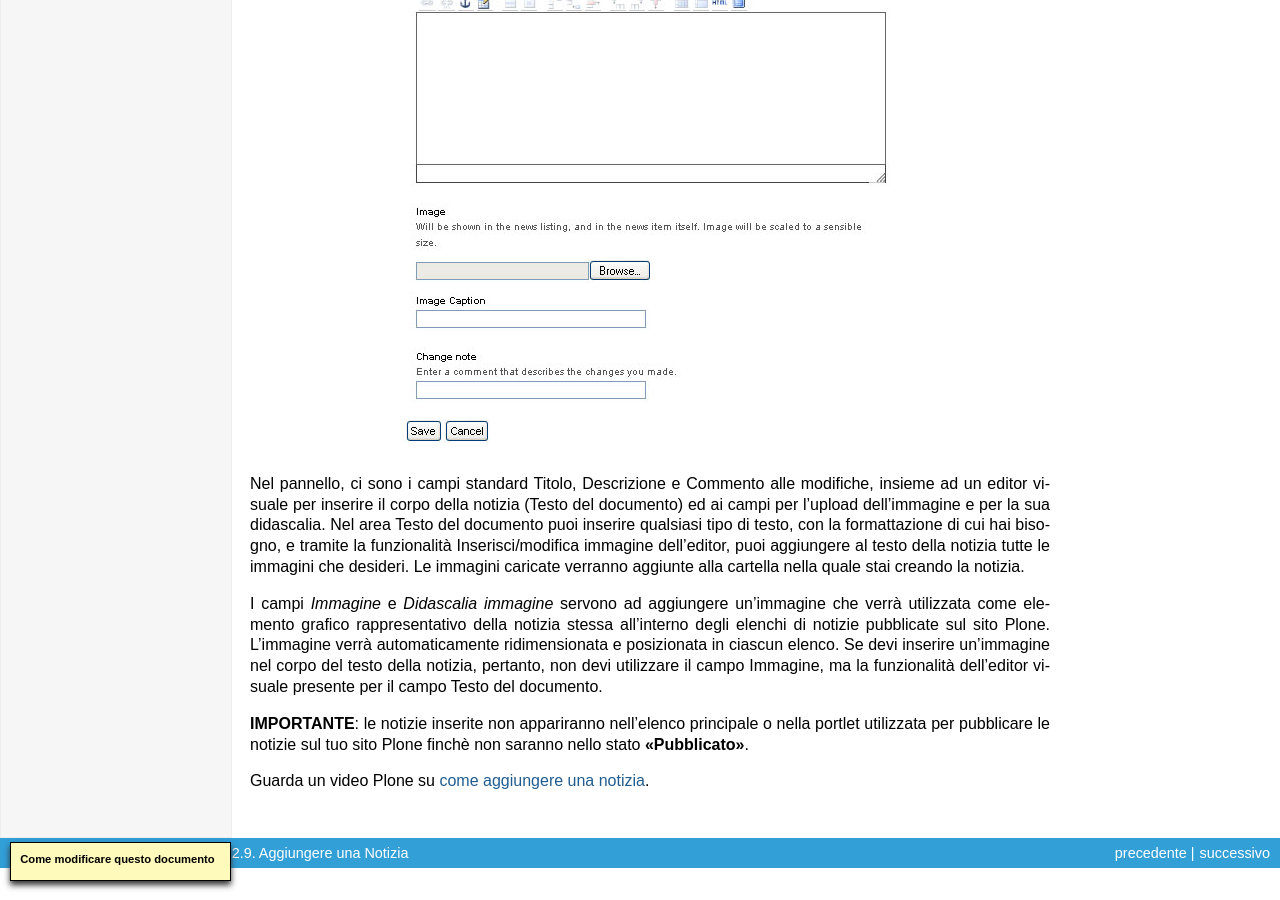
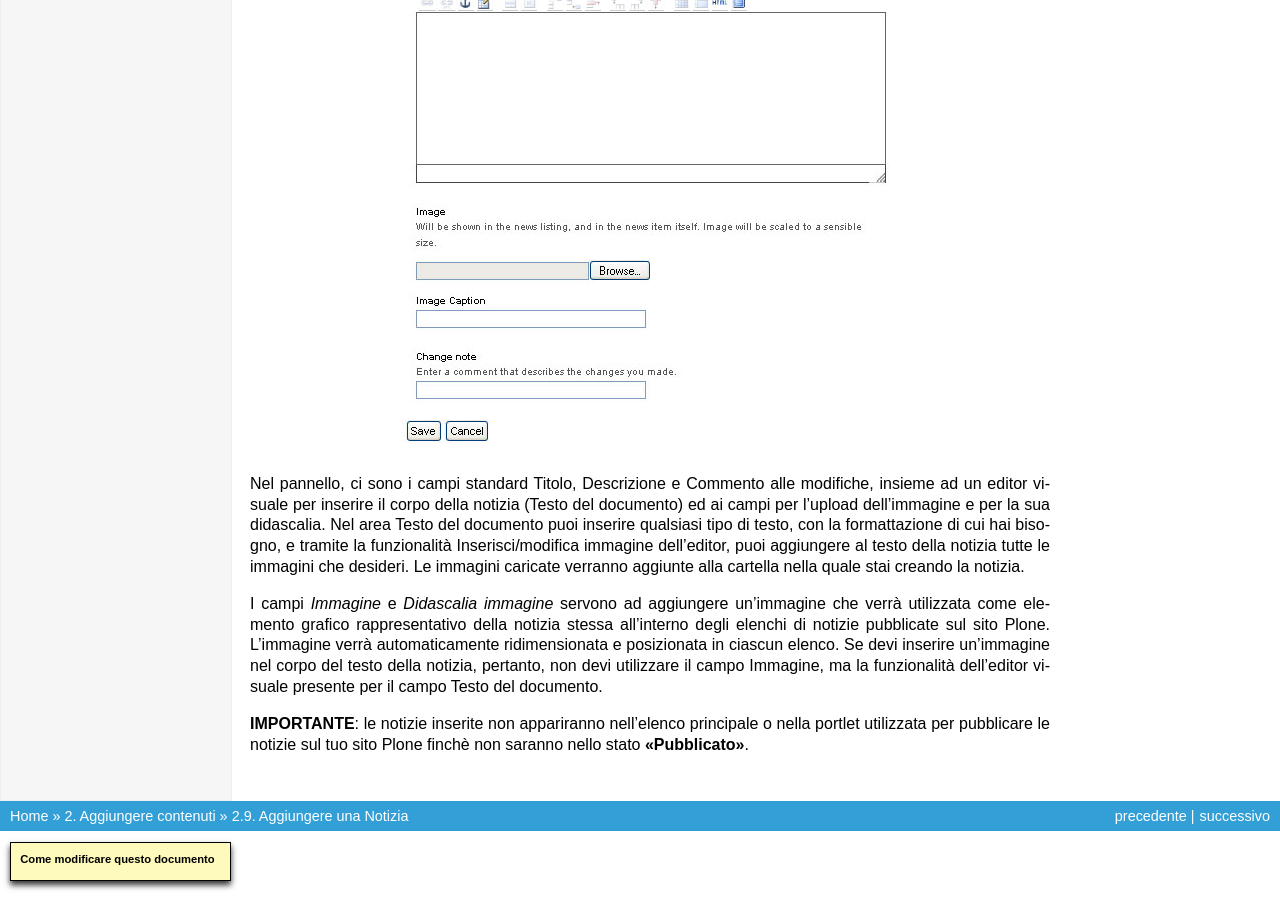
Before and after one commit to plone-it/collective.italiandocumentation, a Sphinx documentation site: the page built from source/adding-content/adding-news-items.rst, in a window 1280 px wide and 900 px high, scrolled down 1082 px. Built offline with Sphinx 7.4.7, drawn with Linux system fonts in a browser that asks for light colours; pages that are not in the unit, such as notebooks, are missing from menus.

Commit message:
rimosso link a video non esistente

```diff
--- a/source/adding-content/adding-news-items.rst
+++ b/source/adding-content/adding-news-items.rst
@@ -41,7 +41,3 @@ per il campo Testo del documento.
 
 **IMPORTANTE**: le notizie inserite non appariranno nell'elenco principale o nella portlet
 utilizzata per pubblicare le notizie sul tuo sito Plone finchè non saranno nello stato **"Pubblicato"**.
-
-
-
-Guarda un video Plone su `come aggiungere una notizia <http://media.plone.org/LearnPlone/Creating%20a%20News%20Item.swf>`_.
```
